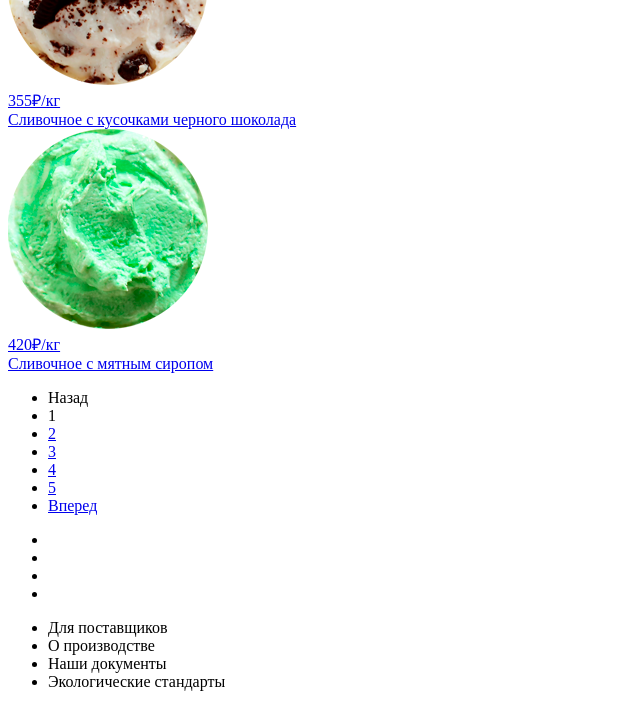
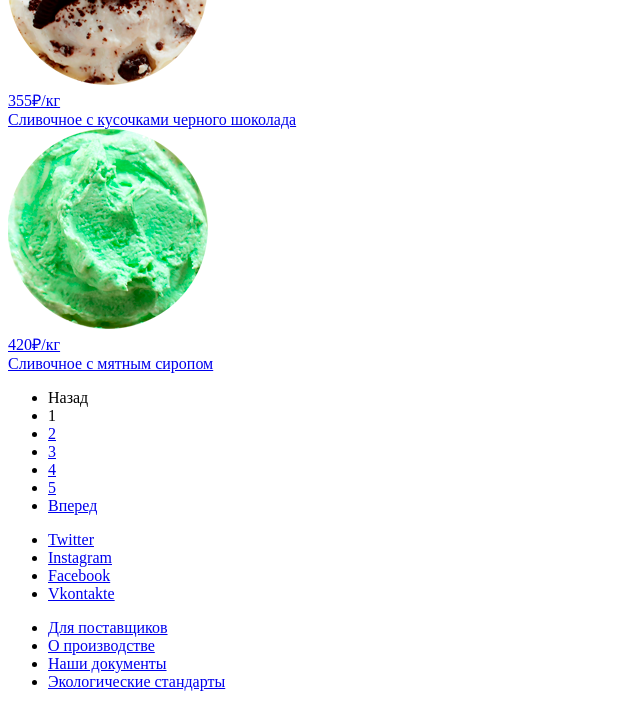
Before and after one commit to fedor8/175413-gllacy, a plain HTML site: page catalog.html in a window 1280 px wide. Shown: the part 3079-3783 px from the top of the page, without its empty margins (0-640 px from the left). Drawn offline with Linux system fonts and the light colour scheme.

Commit message:
исправление htmlacademy-блока

```diff
--- a/catalog.html
+++ b/catalog.html
@@ -150,19 +150,21 @@
 </main>
 <footer class="main-footer">
   <ul class="social-links">
-    <li class="social-links__item social-links__item--twitter"></li>
-    <li class="social-links__item social-links__item--instagram"></li>
-    <li class="social-links__item social-links__item--facebook"></li>
-    <li class="social-links__item social-links__item--vkontakte"></li>
+    <li class="social-links__item social-links__item--twitter"><a href="#" class="social-links__link">Twitter</a></li>
+    <li class="social-links__item social-links__item--instagram"><a href="#" class="social-links__link">Instagram</a></li>
+    <li class="social-links__item social-links__item--facebook"><a href="#" class="social-links__link">Facebook</a></li>
+    <li class="social-links__item social-links__item--vkontakte"><a href="#" class="social-links__link">Vkontakte</a></li>
   </ul>
   <ul class="other-links">
-    <li class="other-links__item">Для поставщиков</li>
-    <li class="other-links__item">О производстве</li>
-    <li class="other-links__item">Наши документы</li>
-    <li class="other-links__item">Экологические стандарты</li>
+    <li class="other-links__item"><a href="#" class="other-links__link">Для поставщиков</a></li>
+    <li class="other-links__item"><a href="#" class="other-links__link">О производстве</a></li>
+    <li class="other-links__item"><a href="#" class="other-links__link">Наши документы</a></li>
+    <li class="other-links__item"><a href="#" class="other-links__link">Экологические стандарты</a></li>
   </ul>
   <div class="made-by-info">
-    <img src="img/logo-htmlacademy-small.svg" width="108px" height="39px">
+    <a class="htmlacademy-link" href="https://htmlacademy.ru/intensive/htmlcss">
+      <img src="img/logo-htmlacademy-small.svg" width="108px" height="39px">
+    </a>
     <p>Сделано в <span class="htmlacademy">HTML Academy</span> © 2017</p>
   </div>
 </footer>
```
Also changed, not shown: index.html (+3 -1 lines).
